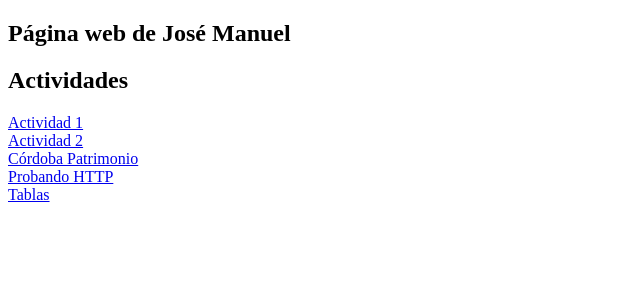
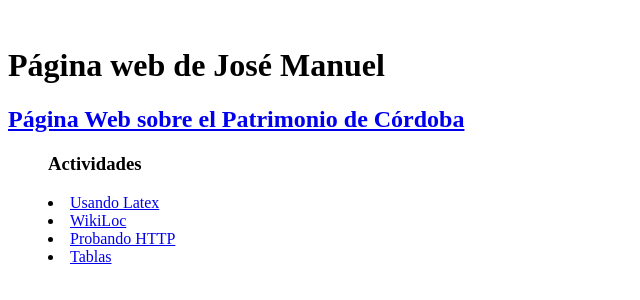
Before and after one commit to elshadow11/elshadow11.github.io, a plain HTML site: page index.html in a window 1280 px wide. Shown: the whole page, without its empty margins (0-640 px from the left). Drawn offline with Linux system fonts and the light colour scheme.

Commit message:
Clase de hoy

```diff
--- a/index.html
+++ b/index.html
@@ -2,18 +2,19 @@
 <html lang="es">
     <head>
         <meta charset="utf-8">
-        <title>Miweb</title>
+        <title>1º DAW</title>
         <link rel="shortcut icon" href="img/favicom.ico" type="image/ico">
+        <img >
     </head>
     <body>
-        <h2>Página web de José Manuel</h2>
-
-        <h2>Actividades</h2>
-        <a href="/actividades/Act 1.pdf" target="_blank">Actividad 1</a><br>
-        <a href="/actividades/Act 2.pdf" target="_blank">Actividad 2</a><br>
-        <a href="/actividades/Cordoba patrimonio/index.html" target="_blank">Córdoba Patrimonio</a><br>
-        <a href="/actividades/Probando HTTP.pdf" target="_blank">Probando HTTP</a><br>
-        <a href="/actividades/tablas.html" target="_blank">Tablas</a><br>
-        <!--Pls a ver si cuela-->
+        <h1>Página web de José Manuel</h1>
+        <h2><a href="/Cordoba patrimonio/index.html" target="_blank">Página Web sobre el Patrimonio de Córdoba</a></h2>
+        <menu>
+        <h3>Actividades</h3>
+           <li><a href="/actividades/Act 1.pdf" target="_blank">Usando Latex</a><br></li>
+            <li><a href="/actividades/Act 2.pdf" target="_blank">WikiLoc</a><br></li>
+            <li><a href="/actividades/Probando HTTP.pdf" target="_blank">Probando HTTP</a><br></li>
+            <li><a href="/actividades/tablas.html" target="_blank">Tablas</a><br></li>
+        </menu>
     </body>
 </html>
```
Also changed, not shown: Cordoba patrimonio/index.html (+0 -2 lines), img/tortilla-española.jpg (added).
